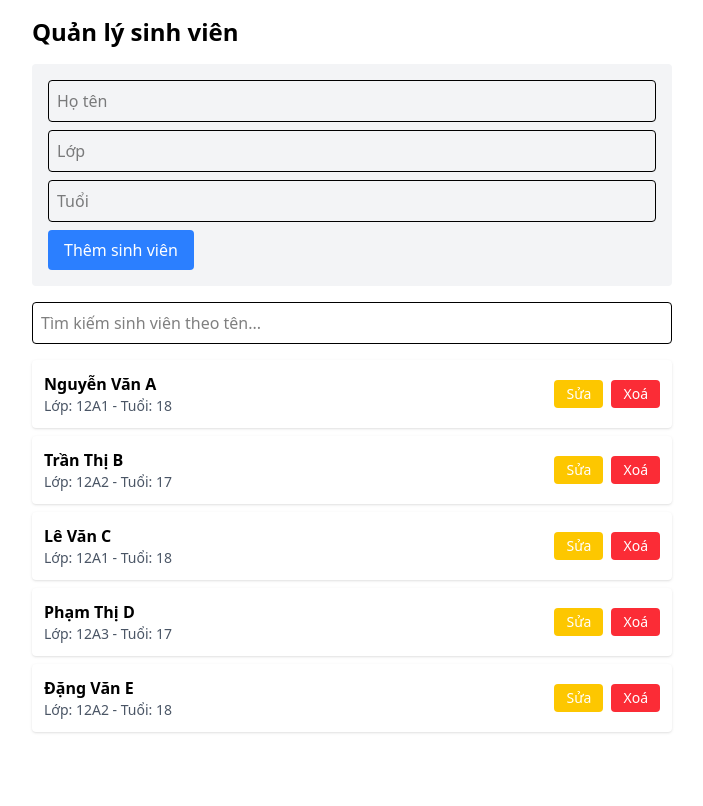
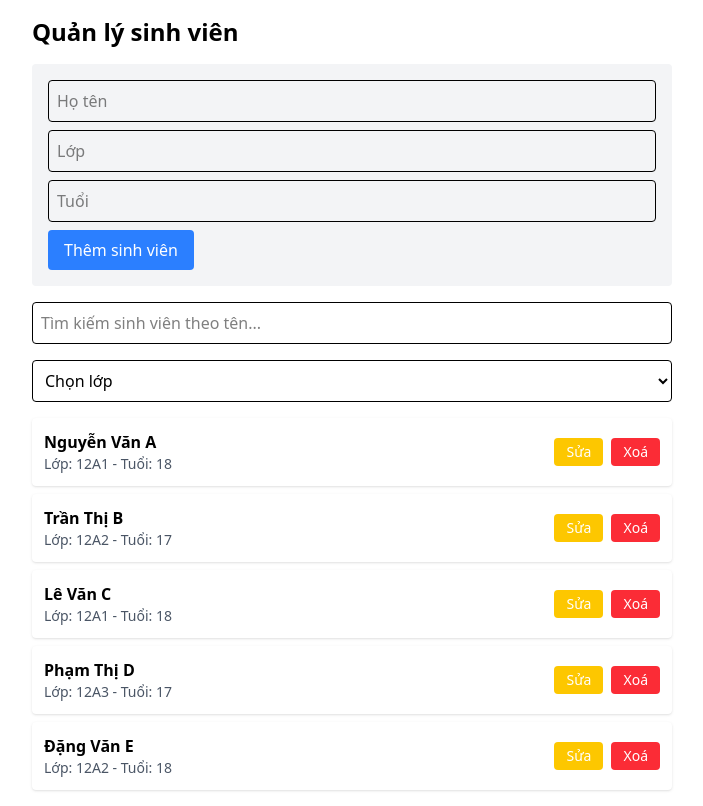
Before and after one commit to bloghaynhat/PTGD_Ktra_2304, a React (Vite) app: page / in a window 1280 px wide. Shown: the whole page, without its empty margins (288-991 px from the left). Built offline with nearby package versions, Linux system fonts and the light colour scheme.

Commit message:
feat: lọc sinh viên theo lớp

```diff
--- a/src/App.jsx
+++ b/src/App.jsx
@@ -13,6 +13,7 @@ const sampleStudents = [
 function App() {
   const [students, setStudents] = useState(sampleStudents);
   const [searchQuery, setSearchQuery] = useState("");
+  const [selectedClass, setSelectedClass] = useState(""); // Trạng thái cho lớp chọn
 
   const addStudent = (newStudent) => {
     const studentWithId = { ...newStudent, id: Date.now() };
@@ -38,10 +39,23 @@ function App() {
     setSearchQuery(e.target.value);
   };
 
+  const handleClassFilter = (e) => {
+    setSelectedClass(e.target.value);
+  };
+
   // Lọc sinh viên theo tên (không phân biệt hoa thường)
-  const filteredStudents = students.filter((student) =>
-    student.name.toLowerCase().includes(searchQuery.toLowerCase())
-  );
+  const filteredStudents = students
+    .filter((student) =>
+      student.name.toLowerCase().includes(searchQuery.toLowerCase())
+    )
+    .filter((student) =>
+      selectedClass ? student.class === selectedClass : true
+    );
+
+  // Lấy tất cả các lớp duy nhất từ danh sách sinh viên
+  const uniqueClasses = [
+    ...new Set(students.map((student) => student.class)),
+  ];
 
   return (
     <div className="max-w-2xl mx-auto p-4">
@@ -59,6 +73,22 @@ function App() {
         />
       </div>
 
+      {/* Lọc sinh viên theo lớp */}
+      <div className="mb-4">
+        <select
+          className="w-full p-2 border rounded"
+          value={selectedClass}
+          onChange={handleClassFilter}
+        >
+          <option value="">Chọn lớp</option>
+          {uniqueClasses.map((studentClass) => (
+            <option key={studentClass} value={studentClass}>
+              {studentClass}
+            </option>
+          ))}
+        </select>
+      </div>
+
       <StudentList
         students={filteredStudents}
         onDeleteStudent={deleteStudent}
```
Also changed, not shown: MinhChung/lọc sinh viên theo lớp.PNG (added).
